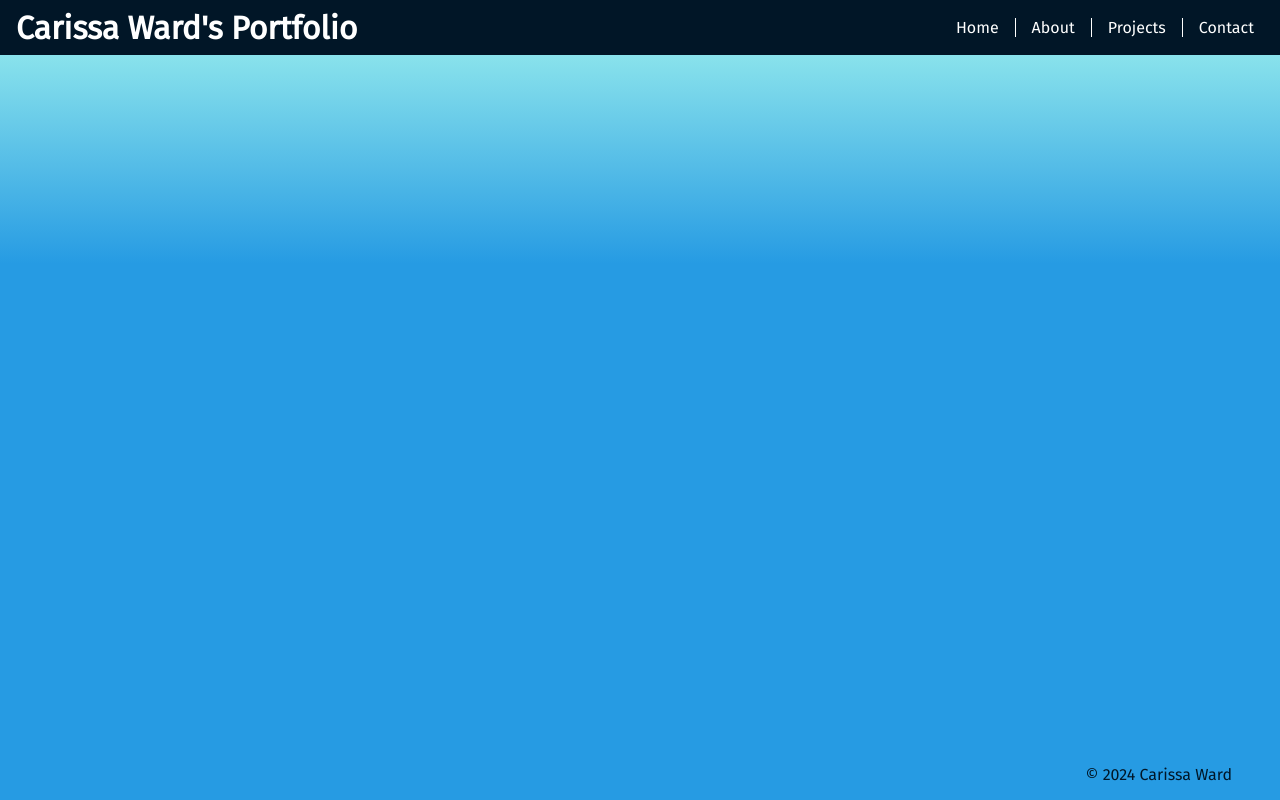
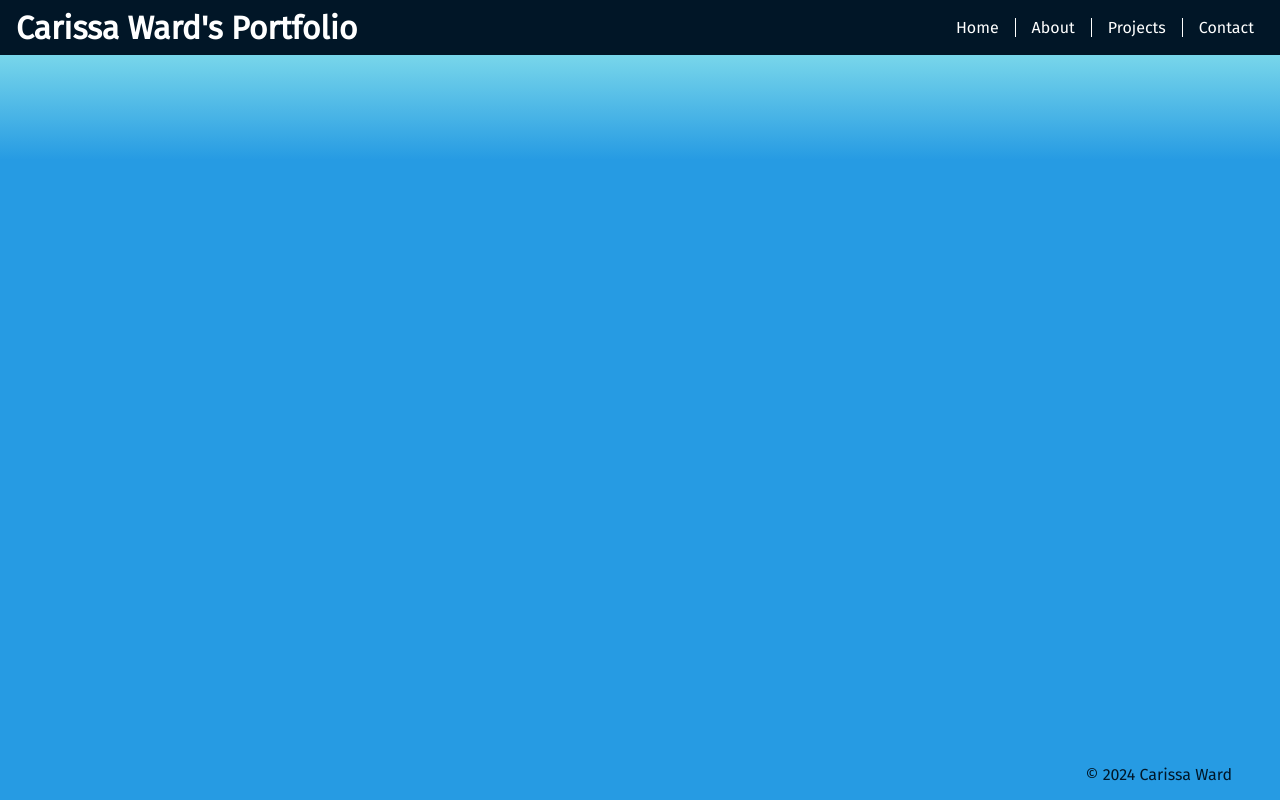
Before and after one commit to wardcarissa93/Portfolio, an Angular app: page / in a window 1280 px wide. Built offline with nearby package versions, Linux system fonts and the light colour scheme.

Commit message:
fixed gradient in background

```diff
--- a/src/styles.scss
+++ b/src/styles.scss
@@ -2,7 +2,7 @@ body {
     overflow-x: hidden;
     margin: 0;
     background: rgb(163,245,238);
-    background: linear-gradient(180deg, rgba(163,245,238,1) 0%, rgba(38,155,227,1) 33%);
+    background: linear-gradient(180deg, rgba(163,245,238,1) 0%, rgba(38,155,227,1) 20%);
     min-height: 100vh;
 }
 
```
